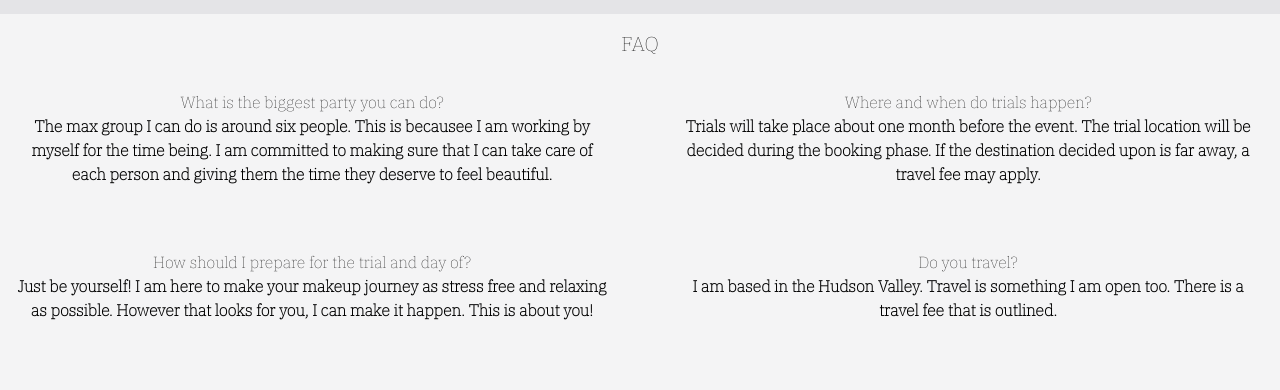
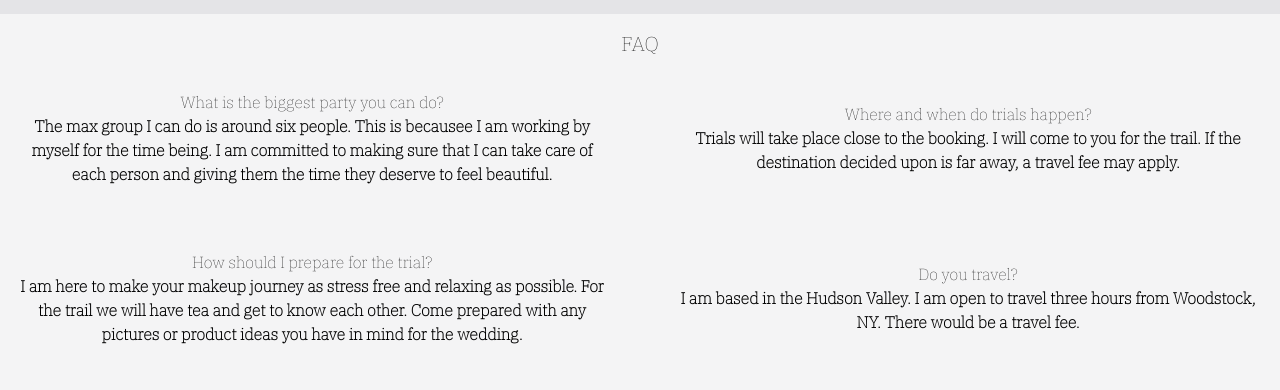
Before and after one commit to ImmanuelCurrah/Hudson-Makeup, a React (Create React App) app in the folder client/: page /bridal in a window 1280 px wide. Shown: the part 1918-2308 px from the top of the page. Built offline with nearby package versions, Linux system fonts and the light colour scheme.

Commit message:
touching up the answers to the quests on the faq page

```diff
--- a/client/src/components/bridal-components/bridal-faq/BridalFAQ.jsx
+++ b/client/src/components/bridal-components/bridal-faq/BridalFAQ.jsx
@@ -24,26 +24,27 @@ export default function BridalFAQ() {
             Where and when do trials happen?
           </h3>
           <p className="font-IBM-Plex-Serif font-semibold">
-            Trials will take place about one month before the event. The trial
-            location will be decided during the booking phase. If the
-            destination decided upon is far away, a travel fee may apply.
+            Trials will take place close to the booking. I will come to you for
+            the trail. If the destination decided upon is far away, a travel fee
+            may apply.
           </p>
         </div>
         <div>
           <h3 className="font-IBM-Plex-Serif">
-            How should I prepare for the trial and day of?
+            How should I prepare for the trial?
           </h3>
           <p className="font-IBM-Plex-Serif font-semibold">
-            Just be yourself! I am here to make your makeup journey as stress
-            free and relaxing as possible. However that looks for you, I can
-            make it happen. This is about you!
+            I am here to make your makeup journey as stress free and relaxing as
+            possible. For the trail we will have tea and get to know each other.
+            Come prepared with any pictures or product ideas you have in mind
+            for the wedding.
           </p>
         </div>
         <div>
           <h3 className="font-IBM-Plex-Serif">Do you travel?</h3>
           <p className="font-IBM-Plex-Serif font-semibold">
-            I am based in the Hudson Valley. Travel is something I am open too.
-            There is a travel fee that is outlined.
+            I am based in the Hudson Valley. I am open to travel three hours
+            from Woodstock, NY. There would be a travel fee.
           </p>
         </div>
         <div>
```
